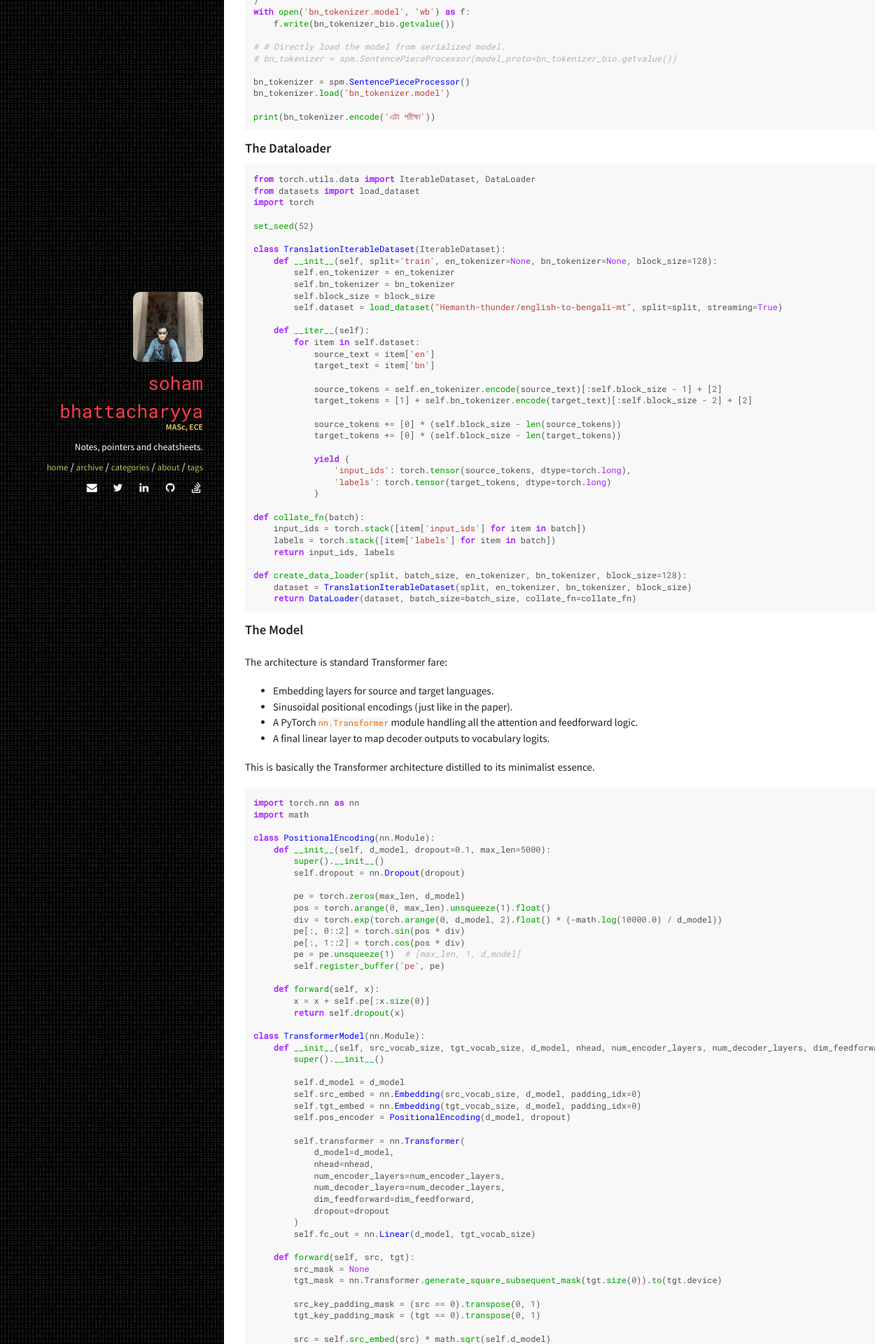
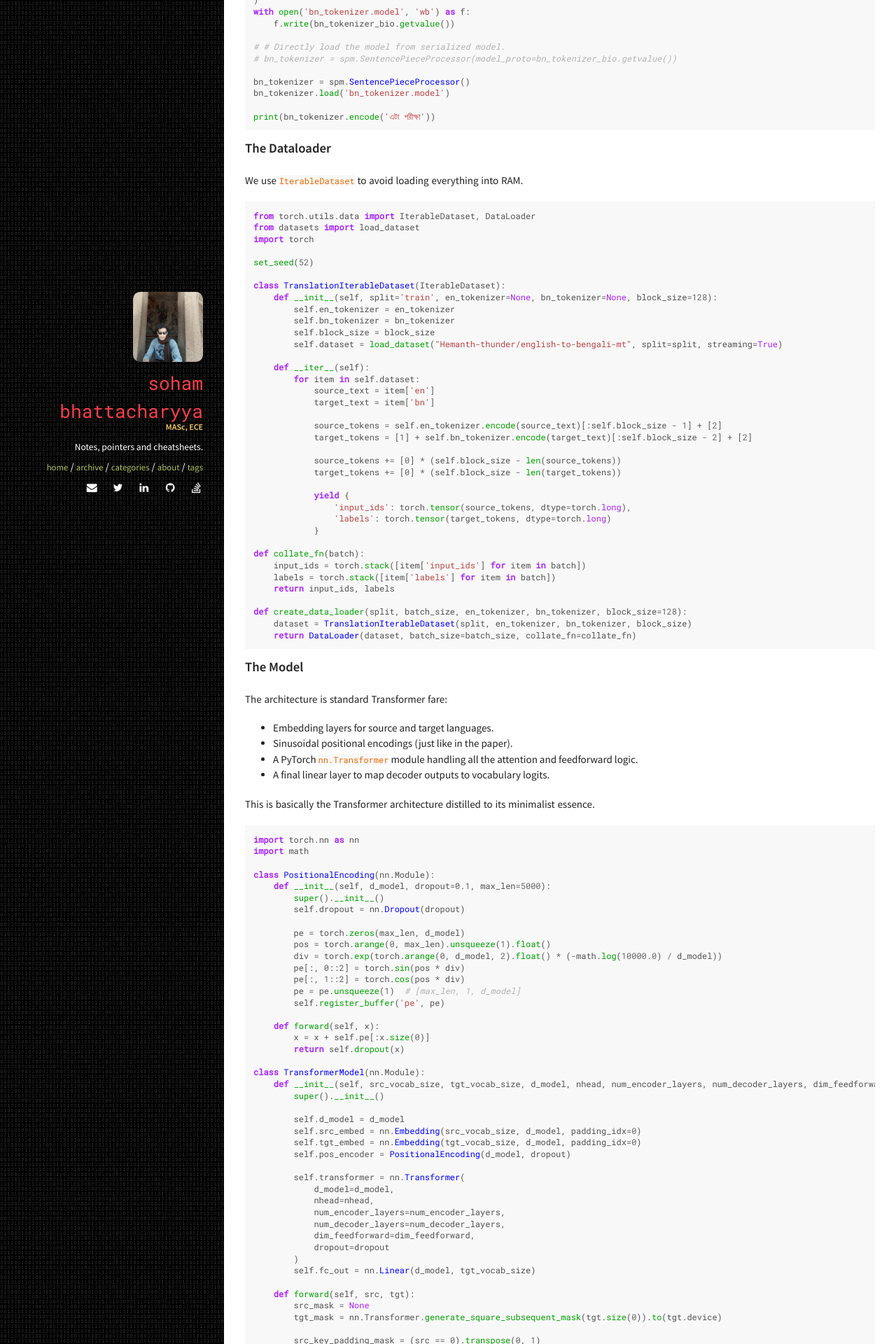
Before and after one commit to sohambhattacharyya/sohambhattacharyya.github.io, a Jekyll site: the page built from _posts/2025-06-18-eng2beng:-A-Simple-Easy-to-follow-Tutorial-to-a-Tiny-English-to-Bengali-Machine-Translation-Model-Using-Transformer-Architecture.markdown, in a window 1280 px wide. Shown: the part 1897-3817 px from the top of the page at 70% size. Built offline with Jekyll 4.4.1, drawn with Linux system fonts in a browser that asks for light colours; comment, search, counter and statistics services are not loaded; some of the changed text lies outside the part shown.

Commit message:
semantics

````diff
--- a/_posts/2025-06-18-eng2beng:-A-Simple-Easy-to-follow-Tutorial-to-a-Tiny-English-to-Bengali-Machine-Translation-Model-Using-Transformer-Architecture.markdown
+++ b/_posts/2025-06-18-eng2beng:-A-Simple-Easy-to-follow-Tutorial-to-a-Tiny-English-to-Bengali-Machine-Translation-Model-Using-Transformer-Architecture.markdown
@@ -12,12 +12,12 @@
 A 13.25 M parameters, easy-to-understand Transformer-based machine translation model that you can train yourself, inspect, and tinker with. This will help you understand the basic building blocks of language models.
 
 We will use these packages.
-
 ```
 pip install torch torchvision torchaudio sentencepiece datasets tqdm sacrebleu
 ```
 
 #### Tokenization
+
 We use a freely available Hugging Face dataset (Hemanth-thunder/english-to-bengali-mt). We want a dataset small enough that you can train on it in a few hours, but big enough to learn non-trivial mappings.
 
 For tokenization, we train two separate SentencePiece BPE models — one for English and one for Bengali. Each uses a vocab size of 32,000 tokens.
@@ -76,7 +76,11 @@
 
 print(bn_tokenizer.encode('এটা পরীক্ষা'))
 ```
+
 #### The Dataloader
+
+We use `IterableDataset` to avoid loading everything into RAM.
+
 ```python
 from torch.utils.data import IterableDataset, DataLoader
 from datasets import load_dataset
@@ -116,7 +120,9 @@
     dataset = TranslationIterableDataset(split, en_tokenizer, bn_tokenizer, block_size)
     return DataLoader(dataset, batch_size=batch_size, collate_fn=collate_fn)
 ```
+
 #### The Model
+
 The architecture is standard Transformer fare:
 - Embedding layers for source and target languages.
 - Sinusoidal positional encodings (just like in the paper).
@@ -124,6 +130,7 @@
 - A final linear layer to map decoder outputs to vocabulary logits.
 
 This is basically the Transformer architecture distilled to its minimalist essence.
+
 ```python
 import torch.nn as nn
 import math
@@ -190,6 +197,7 @@
 ```
 
 #### The Training Setup
+
 Training is standard:
 - Loss: CrossEntropyLoss(ignore_index=0) — we ignore padding.
 - Optimizer: AdamW
@@ -262,7 +270,9 @@
 After 10 epochs, the model lands at a loss of around 3.89 — not bad for such a small network trained on limited data.
 
 #### Inference
+
 Here is our inference script.
+
 ```python
 PAD_ID = 0
 BOS_ID = 1
@@ -312,10 +322,12 @@
 
     # Decode Bengali tokens
     return bn_tokenizer.decode(generated[1:])  # Skip <sos>
+```
 
-```
 #### Samples
+
 Here are few generated samples.
+
 ```python
 print(translate("He is a good boy."))
 print(translate("What is her name?"))
@@ -352,7 +364,8 @@
 ```
 
 #### Evaluation: BLEU Score
-We use `sacrebleu` for evaluation. It’s standard, robust, and tells us how close we are to human-like translations. We achieve a score of 11.60 on a completely new dataset(not held-out test data from the same dataset). Here's the evaluation function:
+
+We use `sacrebleu` for evaluation. It’s standard, robust, and tells us how close we are to human-like translations. We achieve a score of 11.60 on a completely new dataset(not held-out test data from the same dataset). Here's the evaluation function.
 
 ```python
 import sacrebleu
@@ -414,4 +427,5 @@
     print(f"BLEU Score: {bleu.score:.2f}")
     return preds, bleu.score
 ```
+
 For simple sentences, the model performs decently. Complex sentences? That’s where it struggles — but again, this is a baby Transformer.
````
Also changed, not shown: other parts of _posts/2025-06-18-eng2beng:-A-Simple-Easy-to-follow-Tutorial-to-a-Tiny-English-to-Bengali-Machine-Translation-Model-Using-Transformer-Architecture.markdown (+2 -2 lines).
